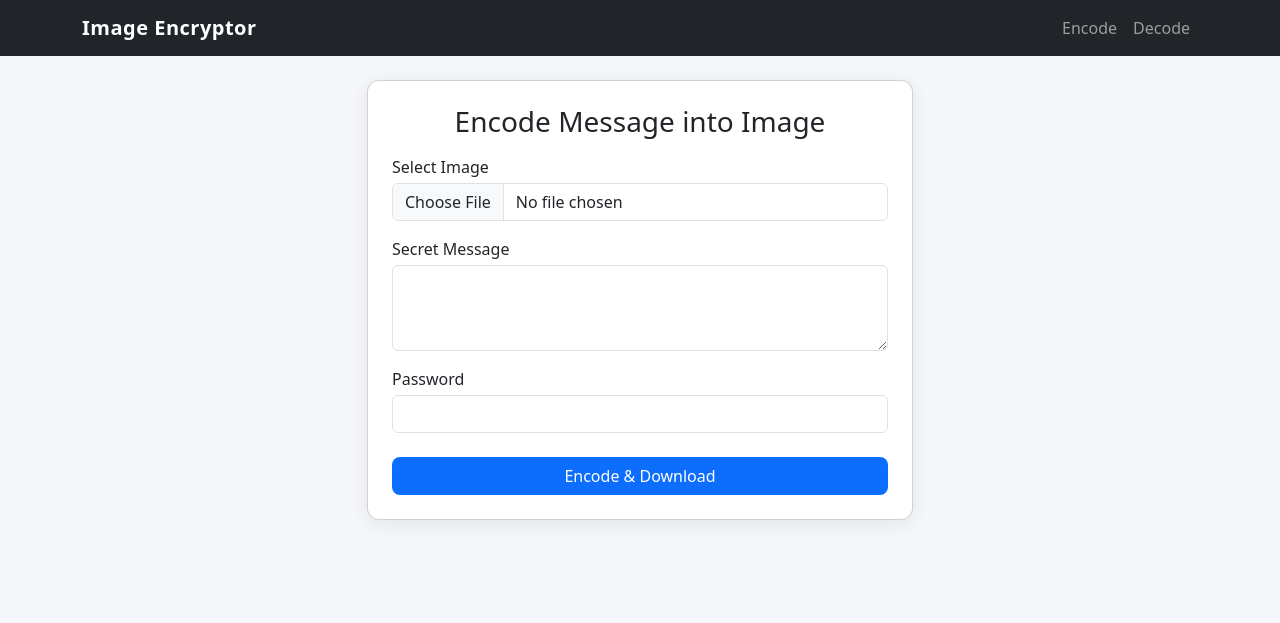
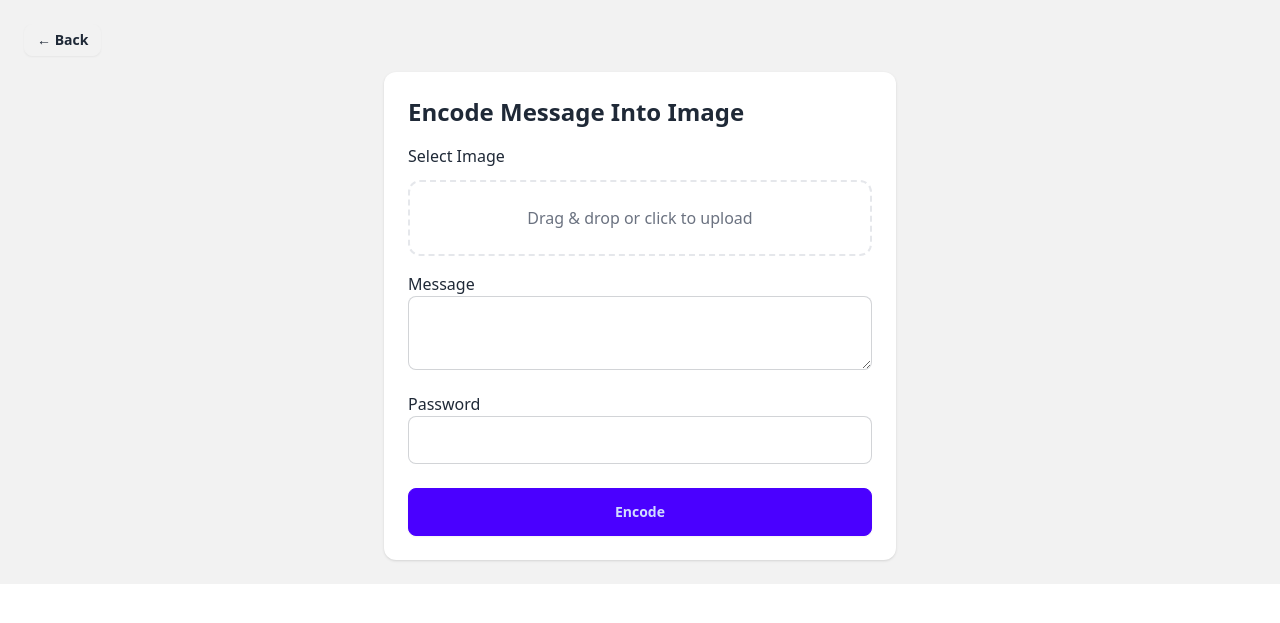
Before and after one commit to Nitesh-K1/encryptor, a Flask app: page /encode in a window 1280 px wide. Shown: the top 623 px of the page. Run offline with Flask 3, Linux system fonts and the light colour scheme; some libraries are stand-ins or nearby versions.

Commit message:
UI with drag-and-drop, dark mode, and image preview

```diff
--- a/templates/base.html
+++ b/templates/base.html
@@ -1,6 +1,14 @@
 <!DOCTYPE html>
 <html lang="en">
 <head>
+    <script src="https://cdn.tailwindcss.com"></script>
+<script>
+  tailwind.config = {
+    theme: { extend: {} },
+    plugins: [],
+  }
+</script>
+<link href="https://cdn.jsdelivr.net/npm/daisyui@4.7.2/dist/full.css" rel="stylesheet" />
 <meta charset="UTF-8">
 <title>Image Encryptor</title>
 <meta name="viewport" content="width=device-width, initial-scale=1">
--- a/templates/encode.html
+++ b/templates/encode.html
@@ -1,25 +1,54 @@
-{% extends "base.html" %}
-{% block content %}
+<!DOCTYPE html>
+<html lang="en">
+<head>
+<meta charset="UTF-8">
+<title>Encode Message</title>
+<script src="https://cdn.tailwindcss.com"></script>
+<link href="https://cdn.jsdelivr.net/npm/daisyui@4.7.2/dist/full.css" rel="stylesheet" />
+</head>
 
-<div class="row justify-content-center">
-    <div class="col-md-6">
-        <div class="card p-4">
-            <h3 class="mb-3 text-center">Encode Message into Image</h3>
+<body class="bg-base-200 p-6">
 
-            <form method="POST" enctype="multipart/form-data">
-                <label class="mb-1">Select Image</label>
-                <input type="file" name="image" class="form-control mb-3" required>
+<a href="/" class="btn btn-sm mb-4">← Back</a>
 
-                <label class="mb-1">Secret Message</label>
-                <textarea name="message" rows="3" class="form-control mb-3" required></textarea>
+<div class="max-w-lg mx-auto bg-base-100 p-6 rounded-xl shadow">
+  <h1 class="text-2xl font-bold mb-4">Encode Message Into Image</h1>
 
-                <label class="mb-1">Password</label>
-                <input type="password" name="password" class="form-control mb-4" required>
+  <form method="POST" enctype="multipart/form-data">
 
-                <button class="btn btn-custom w-100">Encode & Download</button>
-            </form>
-        </div>
+    <!-- Drag & Drop -->
+    <label class="block mb-3">Select Image</label>
+    <div id="drop"
+      class="border-2 border-dashed rounded-xl p-6 text-center cursor-pointer">
+      <p class="text-gray-500">Drag & drop or click to upload</p>
+      <input type="file" name="image" id="fileInput" class="hidden" accept="image/*">
     </div>
+
+    <!-- Preview -->
+    <img id="preview" class="mt-4 hidden rounded shadow">
+
+    <label class="block mt-4">Message</label>
+    <textarea name="message" class="textarea textarea-bordered w-full" required></textarea>
+
+    <label class="block mt-4">Password</label>
+    <input type="password" class="input input-bordered w-full" name="password" required />
+
+    <button class="btn btn-primary w-full mt-6">Encode</button>
+  </form>
 </div>
 
-{% endblock %}
+<script>
+document.getElementById("drop").addEventListener("click", () => {
+  document.getElementById("fileInput").click()
+})
+
+document.getElementById("fileInput").addEventListener("change", function() {
+  const file = this.files[0]
+  const img = document.getElementById("preview")
+  img.src = URL.createObjectURL(file)
+  img.classList.remove("hidden")
+})
+</script>
+
+</body>
+</html>
```
Also changed, not shown: templates/decode.html (+23 -16 lines), templates/index.html (+30 -9 lines).
